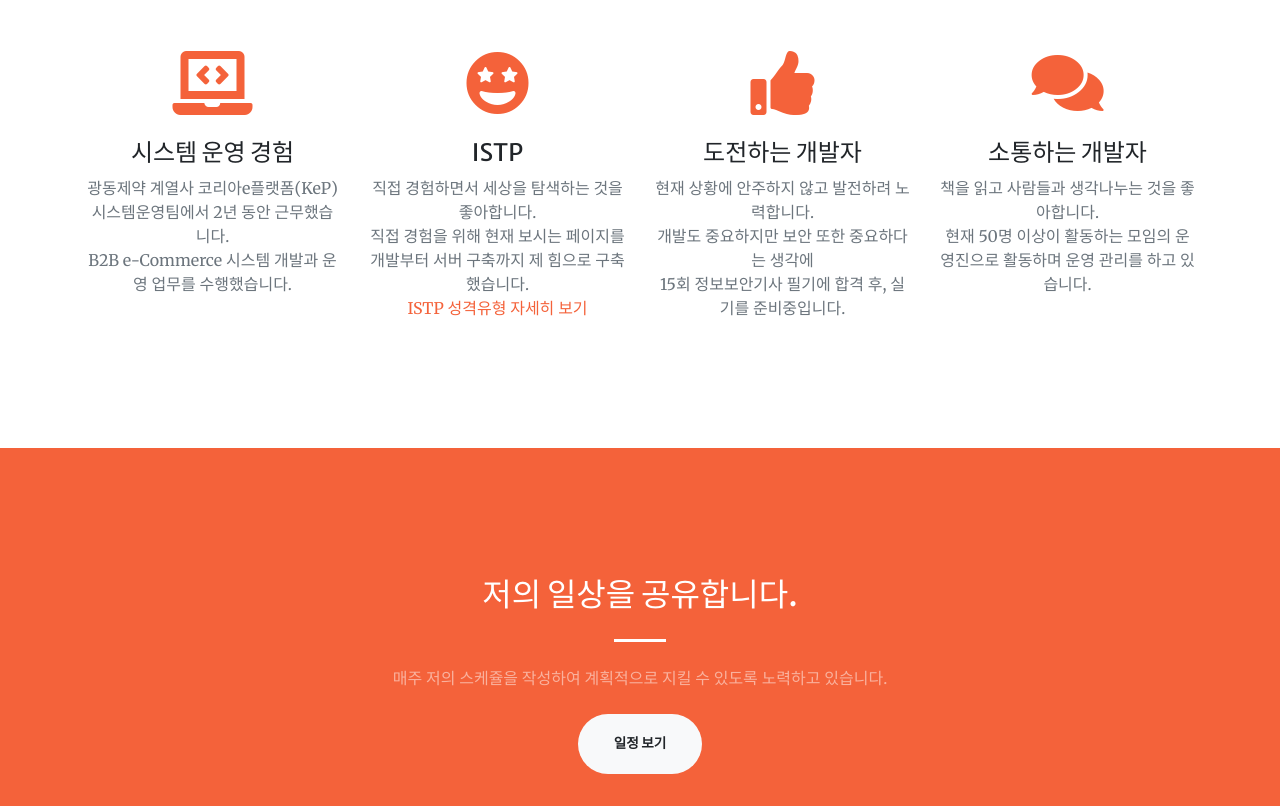
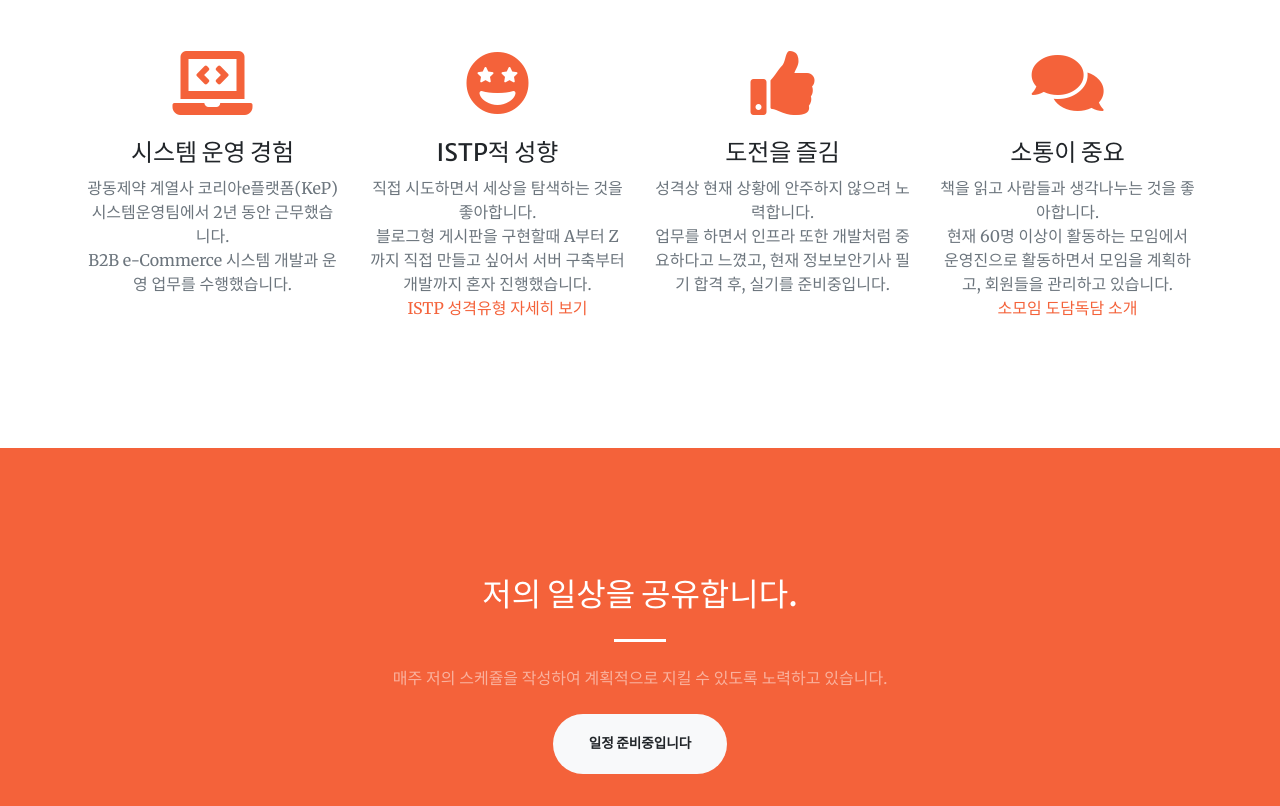
Before and after one commit to devhjj/devhjj.github.io, a website with bundled scripts: page index.html in a window 1280 px wide. Shown: the part 1014-1820 px from the top of the page. Built offline with nearby package versions, Linux system fonts and the light colour scheme.

Commit message:
change contents

```diff
--- a/index.html
+++ b/index.html
@@ -69,7 +69,7 @@
         <div class="col-lg-8 align-self-baseline">
           <p class="text-white-75 font-weight-light mb-5">
 			Full Stack 개발자를 넘어 제너럴리스트를 목표로 공부하는 웹 개발자입니다.<br>
-          	보시는 웹 포트폴리오는 js, Bootstrap으로 개발하고, github로 웹 호스팅했습니다.
+          	보시는 웹 포트폴리오는 js, Bootstrap를 사용하여 개발했고, github로 웹 호스팅했습니다.
           </p>
           <a class="btn btn-primary btn-xl js-scroll-trigger" href="https://github.com/devhjj/devhjj.github.io" target="_blank">소스 확인하기</a>
         </div>
@@ -94,8 +94,8 @@
         <div class="col-lg-3 col-md-6 text-center">
           <div class="mt-5">
             <i class="fas fa-4x fa-grin-stars text-primary mb-4"></i>
-            <h3 class="h4 mb-2">ISTP</h3>
-            <p class="text-muted mb-0">직접 경험하면서 세상을 탐색하는 것을 좋아합니다.<br>직접 경험을 위해 현재 보시는 페이지를 개발부터 서버 구축까지 제 힘으로 구축했습니다.
+            <h3 class="h4 mb-2">ISTP적 성향</h3>
+            <p class="text-muted mb-0">직접 시도하면서 세상을 탐색하는 것을 좋아합니다.<br>블로그형 게시판을 구현할때 A부터 Z까지 직접 만들고 싶어서 서버 구축부터 개발까지 혼자 진행했습니다.
             <br><a href="https://www.16personalities.com/ko/%EC%84%B1%EA%B2%A9%EC%9C%A0%ED%98%95-istp" target="_blank">ISTP 성격유형 자세히 보기</a>
             </p>
           </div>
@@ -103,15 +103,16 @@
         <div class="col-lg-3 col-md-6 text-center">
           <div class="mt-5">
             <i class="fas fa-4x fa-thumbs-up text-primary mb-4"></i>
-            <h3 class="h4 mb-2">도전하는 개발자</h3>
-            <p class="text-muted mb-0">현재 상황에 안주하지 않고 발전하려 노력합니다.<br>개발도 중요하지만 보안 또한 중요하다는 생각에<br> 15회 정보보안기사 필기에 합격 후, 실기를 준비중입니다.</p>
+            <h3 class="h4 mb-2">도전을 즐김</h3>
+            <p class="text-muted mb-0">성격상 현재 상황에 안주하지 않으려 노력합니다.<br>업무를 하면서 인프라 또한 개발처럼 중요하다고 느꼈고, 현재 정보보안기사 필기 합격 후, 실기를 준비중입니다.</p>
           </div>
         </div>
         <div class="col-lg-3 col-md-6 text-center">
           <div class="mt-5">
             <i class="fas fa-comments fa-4x text-primary mb-4"></i>
-            <h3 class="h4 mb-2">소통하는 개발자</h3>
-            <p class="text-muted mb-0">책을 읽고 사람들과 생각나누는 것을 좋아합니다.<br>현재 50명 이상이 활동하는 모임의 운영진으로 활동하며 운영 관리를 하고 있습니다.</p>
+            <h3 class="h4 mb-2">소통이 중요</h3>
+            <p class="text-muted mb-0">책을 읽고 사람들과 생각나누는 것을 좋아합니다.<br>현재 60명 이상이 활동하는 모임에서 운영진으로 활동하면서 모임을 계획하고, 회원들을 관리하고 있습니다.</p>
+			<a href="http://dodam.ga" target="_blank">소모임 도담독담 소개</a>
           </div>
         </div>
       </div>
@@ -126,7 +127,7 @@
           <h2 class="text-white mt-0">저의 일상을 공유합니다.</h2>
           <hr class="divider light my-4">
           <p class="text-white-50 mb-4">매주 저의 스케쥴을 작성하여 계획적으로 지킬 수 있도록 노력하고 있습니다.</p>
-          <a class="btn btn-light btn-xl js-scroll-trigger" href="#">일정 보기</a>
+          <a class="btn btn-light btn-xl js-scroll-trigger" href="#page-top">일정 준비중입니다</a>
         </div>
       </div>
     </div>
@@ -198,7 +199,7 @@
 				<p>참여 기간 : 20년 05월 ~ <span id="nowDate"></span></p>
 				<p>블로그형 게시판.<br>(spring-boot + bootstrap + mysql + svn 이용)</p>
 				<p class="btn btn-primary btn-xl js-scroll-trigger" onClick="openWin('http://devhjj.ga')">홈페이지</p>
-				<p class="btn btn-light btn-xl js-scroll-trigger" onClick="openWin('https://github.com/devhjj')">소스 확인하기</a>
+				<p class="btn btn-light btn-xl js-scroll-trigger" onClick="openWin('')">소스 준비중입니다</a>
 			</div>
 			<hr class="divider my-2"></hr>
         </div>
```
